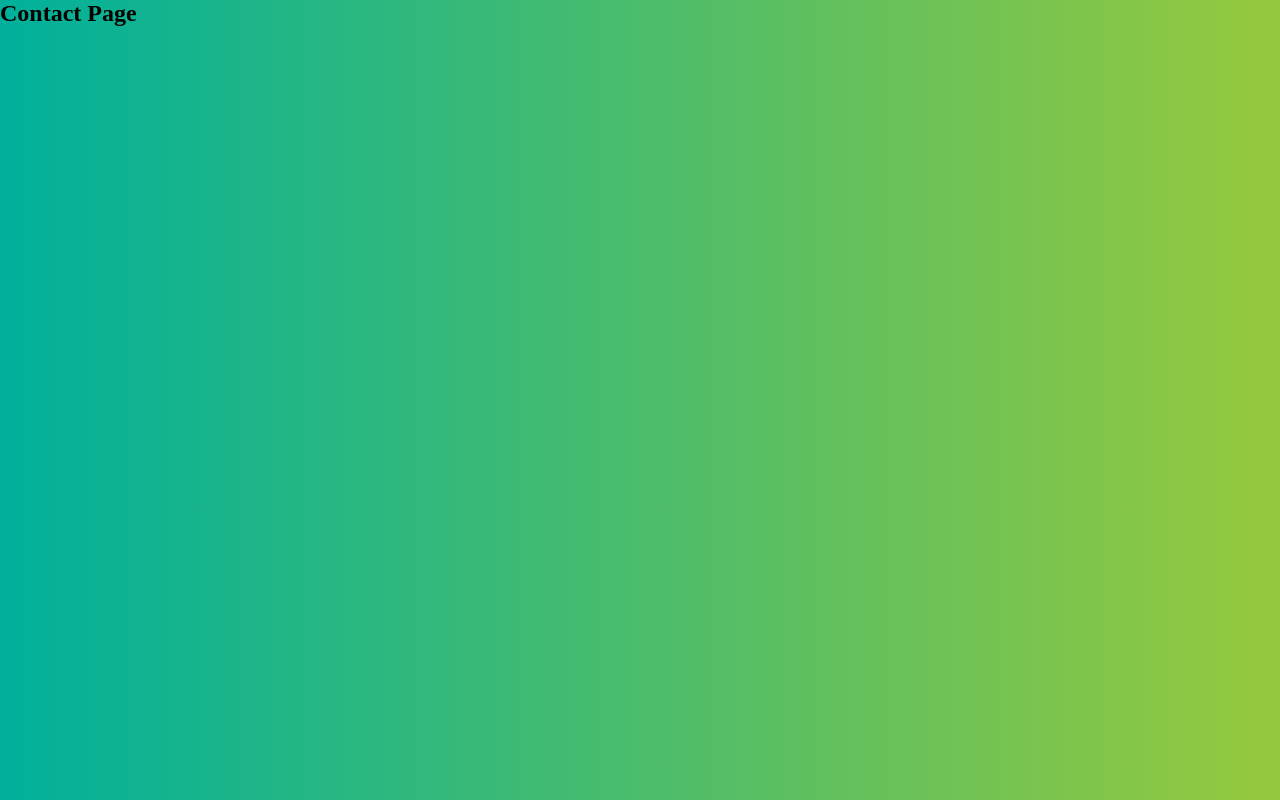
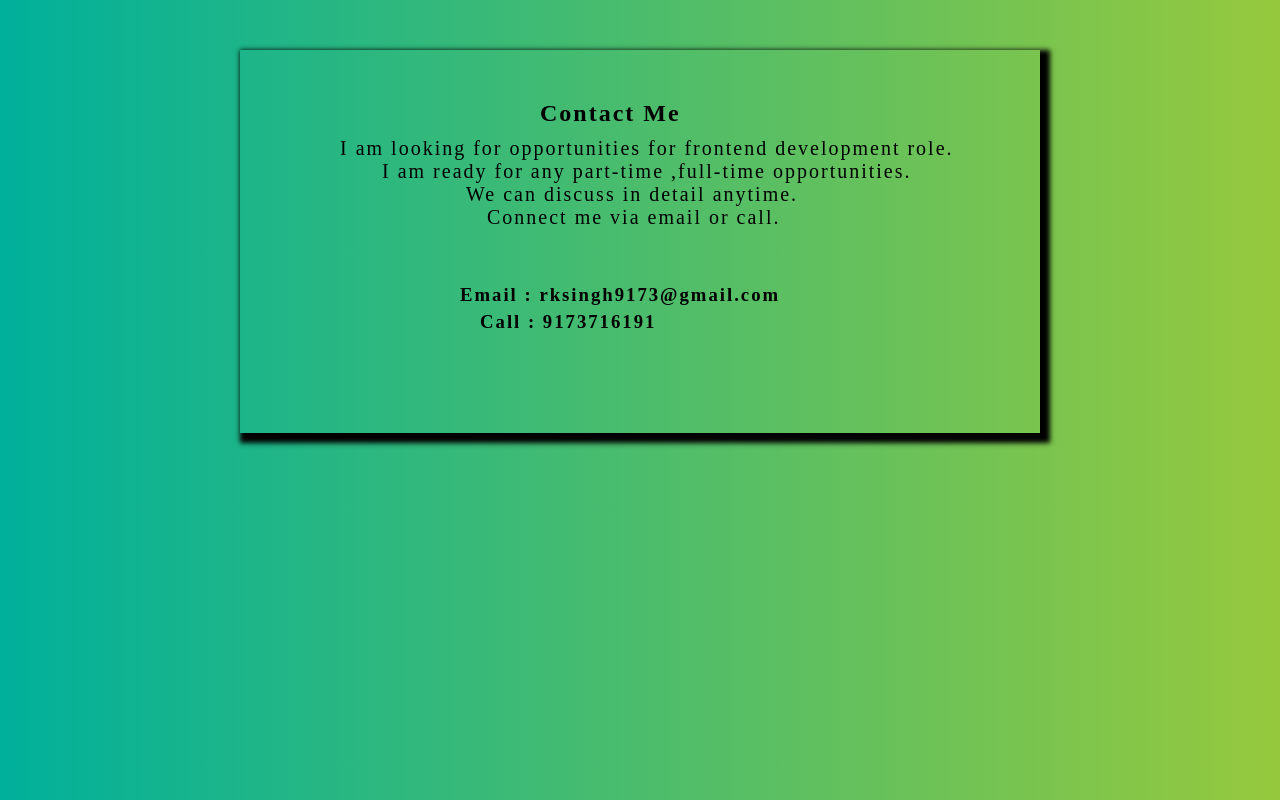
Before and after one commit to RohitSingh104/rohit-portfolio, a React (Create React App) app: page /Contact in a window 1280 px wide. Built offline with nearby package versions, Linux system fonts and the light colour scheme; a web font is replaced by a local one.

Commit message:
contact added

```diff
--- a/src/App.css
+++ b/src/App.css
@@ -19,7 +19,6 @@
   font-weight: normal;
   display: flex;
   justify-content: space-between;
-
 }
 
 .left-section {
@@ -54,7 +53,7 @@ a {
   border-radius: 20%;
 }
 
-.homePage-container{
+.homePage-container {
   display: flex;
   justify-content: space-between;
 }
@@ -69,59 +68,89 @@ a {
   letter-spacing: 3px;
 }
 
-.buttons{
-  width:200px;
+.buttons {
+  width: 200px;
   display: flex;
   justify-content: space-between;
   padding-top: 50px;
 }
 
-.home-image{
-  width:500px;
+.home-image {
+  width: 500px;
   height: 400px;
-  background-size:cover;
+  background-size: cover;
   background-image: url(./assets/images/home-image.png);
   margin: 50px 50px 0 0;
-
 }
 
-.about-container{
+.about-container {
   display: flex;
   justify-content: center;
   align-items: center;
-
 }
 
-.inner-box{
+.inner-box {
   width: 80%;
-  height:80%;
-  padding:20px 20px;
-  margin:80px 80px;
-  box-shadow: 5px 10px #646262a1;
+  height: 80%;
+  padding: 20px 20px;
+  margin: 80px 80px;
+  box-shadow: 5px 5px 5px 5px #646262a1;
   display: flex;
   justify-content: space-between;
   font-size: 16px;
 }
 
-p{
+p {
   font-size: 20px;
   padding-top: 10px;
   padding-bottom: 10px;
 }
 
-li{
+.about-container .inner-box .ab-left-section li {
   padding-top: 10px;
-  list-style:square;
-  font-family: 'Times New Roman', Times, serif;
+  list-style: square;
+  font-family: "Times New Roman", Times, serif;
   font-size: 18px;
 }
 
-.skills{
-  width:50%;
+.skills {
+  width: 50%;
   display: flex;
   justify-content: space-between;
 }
 
-.ab-right-section{
-  /* background-image: url(src\assets\images\about-image.png); */
+.ab-right-section {
+    background-image: url(./assets/images/about-image.png);
+    background-size: cover;
+    height: 350px;
+    width: 400px;
 }
+
+.contact-container{
+  display: flex;
+  justify-content: center;
+  align-items: center;
+}
+
+.contact-text{
+  width:800px;
+  margin-top: 50px;
+  letter-spacing: 2px;
+  box-shadow: 5px 5px 5px 5px;
+  padding-bottom: 100px;
+  padding-top: 50px;
+}
+
+.contact-container .contact-text h2{
+  padding-left: 300px;
+}
+
+.contact-container .contact-text p{
+  padding-left: 100px;
+  padding-bottom: 50px;
+}
+
+.contact-container .contact-text h3{
+  padding-left: 220px;
+  padding-top: 5px;
+}
--- a/src/components/Pages/Contact/Contact.js
+++ b/src/components/Pages/Contact/Contact.js
@@ -1,8 +1,22 @@
-
-const Contact = () =>{
-    return(
-        <h2>Contact Page</h2>
-    )
-}
+const Contact = () => {
+  return (
+    <div className="contact-container">
+      <div className="contact-text">
+        <h2>Contact Me</h2>
+        <p>
+          I am looking for opportunities for frontend development role. <br />
+          &nbsp;&nbsp;&nbsp;&nbsp;&nbsp;&nbsp;I am ready for any part-time
+          ,full-time opportunities. <br />{" "}
+          &nbsp;&nbsp;&nbsp;&nbsp;&nbsp;&nbsp;&nbsp;&nbsp;&nbsp;&nbsp;&nbsp;&nbsp;&nbsp;&nbsp;&nbsp;&nbsp;&nbsp;&nbsp;We
+          can discuss in detail anytime. <br />
+          &nbsp;&nbsp;&nbsp;&nbsp;&nbsp;&nbsp;&nbsp;&nbsp;&nbsp;&nbsp;&nbsp;&nbsp;&nbsp;&nbsp;&nbsp;&nbsp;&nbsp;&nbsp;&nbsp;&nbsp;&nbsp;Connect
+          me via email or call.
+        </p>
+        <h3>Email : rksingh9173@gmail.com</h3>
+        <h3>&nbsp;&nbsp;&nbsp;Call : 9173716191</h3>
+      </div>
+    </div>
+  );
+};
 
 export default Contact;
```
